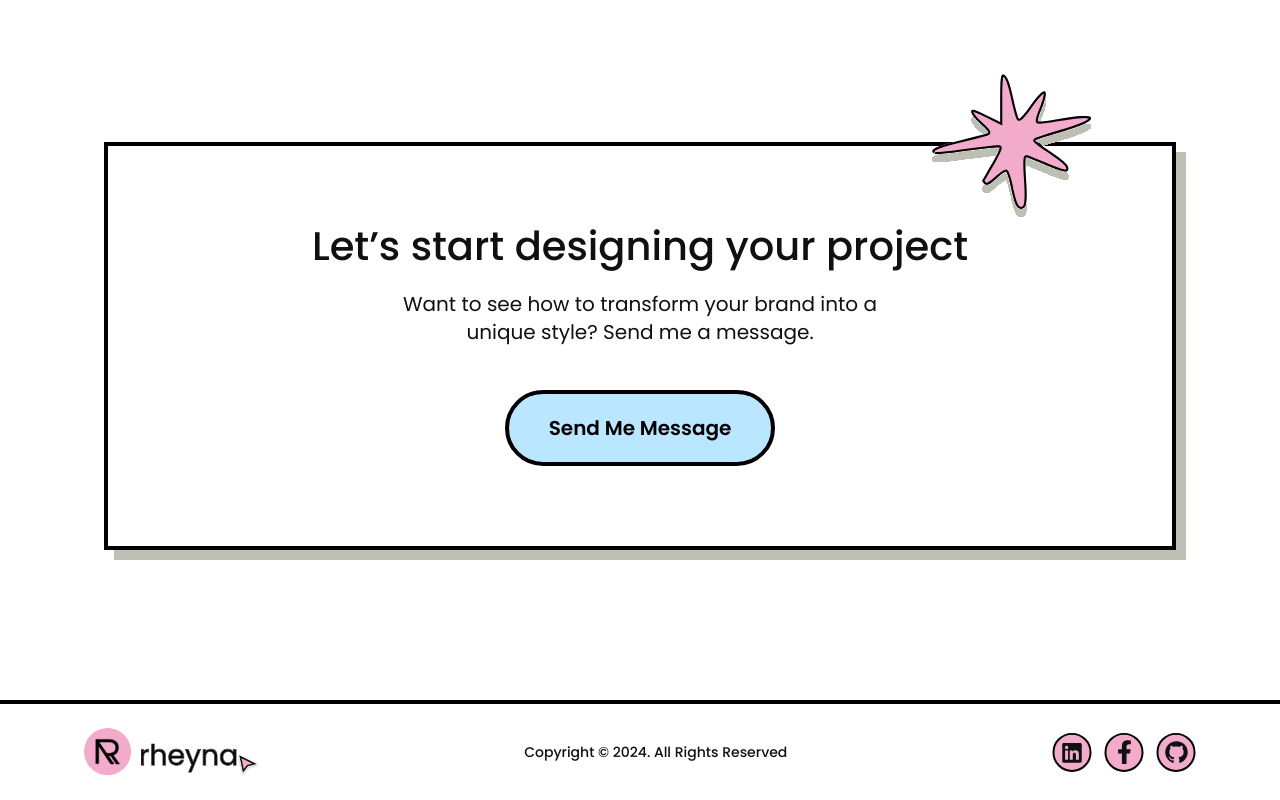
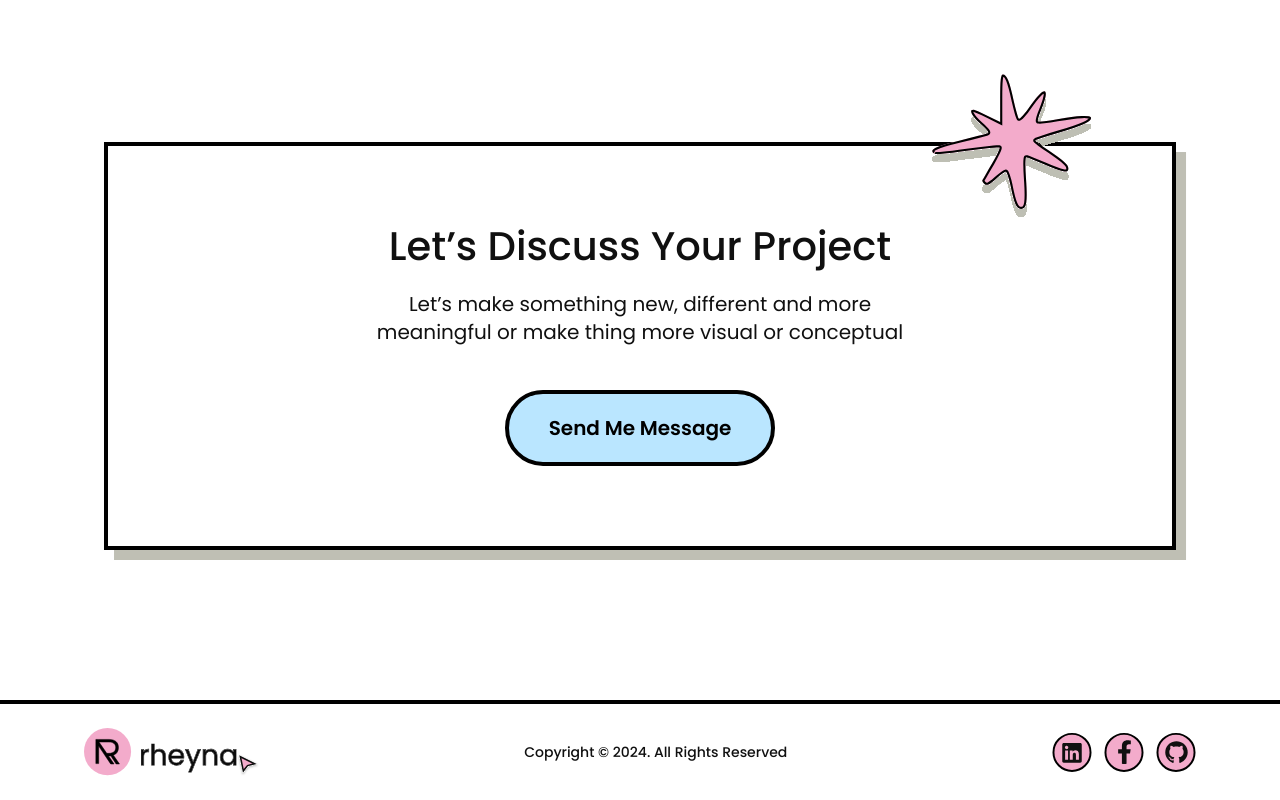
Before and after one commit to rmadayag/rmadayag, a React (Vite) app: page / in a window 1280 px wide. Shown: the part 5986-6786 px from the top of the page. Built offline with nearby package versions, Linux system fonts and the light colour scheme.

Commit message:
Your commit message

```diff
--- a/src/components/Contact.jsx
+++ b/src/components/Contact.jsx
@@ -24,11 +24,10 @@ const Contact = () => {
             id="contact-section"
             className="text-2xl md:text-[40px] font-medium text-txtcolor leading-0 md:leading-10 text-center"
           >
-            Let’s start designing your project
+            Let’s Discuss Your Project
           </h2>
           <p className="text-lg md:text-[20px] text-[16px] font-regular text-txtcolor text-center md:w-[60%] w-full">
-            Want to see how to transform your brand into a unique style? Send me
-            a message.
+          Let’s make something new, different and more meaningful or make thing more visual or conceptual
           </p>
           <a
             href="https://mail.google.com/mail/?view=cm&fs=1&to=hello.rmady@gmail.com&su=Design%20Project%20Inquiry"
```
